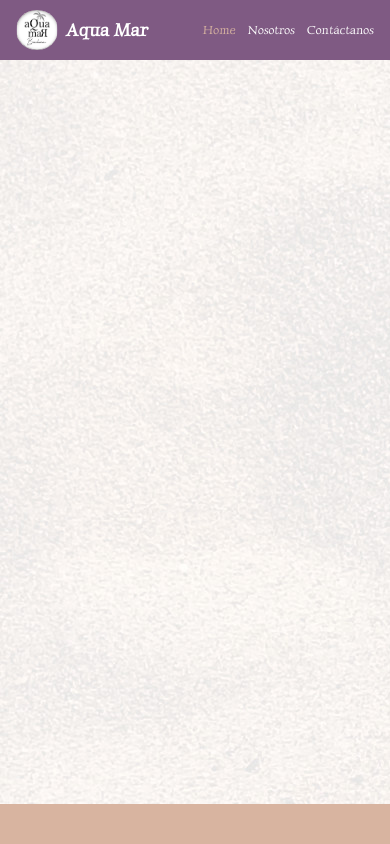
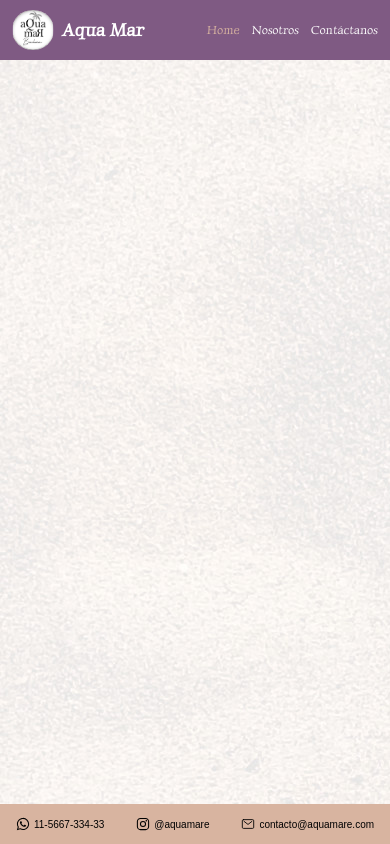
Before and after one commit to CarmenDuque/aquamar, a plain HTML site: page index.html in a window 390 px wide. Drawn offline with nearby package versions, Linux system fonts and the light colour scheme.

Commit message:
Footer responsive

```diff
--- a/css/index.css
+++ b/css/index.css
@@ -63,9 +63,10 @@ header {
   background-color: var(--color-main);
   display: flex;
   align-items: center;
+  justify-content: space-between;
   color: white;
   gap: var(--m);
-  padding: var(--s) var(--m);
+  padding: var(--s);
 }
 
 .header__home {
@@ -87,7 +88,6 @@ header {
 }
 
 .header__menu {
-  margin-left: auto;
   display: flex;
   gap: var(--s);
   font-size: var(--font-small);
@@ -108,4 +108,23 @@ header {
 
 footer {
   background-color: var(--color-secondary);
+  display: flex;
+  align-items: center;
+  justify-content: space-evenly;
+  gap: var(--m);
+  color: black;
 }
+
+.footer__contacto-social {
+  display: flex;
+  align-items: center;
+  font-family: Arial, sans-serif;
+  font-size: var(--font-smallest);
+  gap: var(--xxs);
+  max-height: var(--m);
+}
+
+.footer__contacto-social__icono {
+  object-fit: cover;
+  font-size: var(--font-medium);
+}
--- a/index.html
+++ b/index.html
@@ -25,6 +25,36 @@
       </ul>
     </header>
     <section id="content"></section>
-    <footer></footer>
+    <footer>
+      <div class="footer__contacto-social">
+        <ion-icon
+          name="logo-whatsapp"
+          class="footer__contacto-social__icono"
+        ></ion-icon>
+        <span>11-5667-334-33</span>
+      </div>
+      <div class="footer__contacto-social">
+        <ion-icon
+          name="logo-instagram"
+          class="footer__contacto-social__icono"
+        ></ion-icon>
+        <span>@aquamare</span>
+      </div>
+      <div class="footer__contacto-social">
+        <ion-icon
+          name="mail-outline"
+          class="footer__contacto-social__icono"
+        ></ion-icon>
+        <span>contacto@aquamare.com</span>
+      </div>
+    </footer>
+    <script
+      type="module"
+      src="https://unpkg.com/ionicons@5.5.2/dist/ionicons/ionicons.esm.js"
+    ></script>
+    <script
+      nomodule
+      src="https://unpkg.com/ionicons@5.5.2/dist/ionicons/ionicons.js"
+    ></script>
   </body>
 </html>
```
